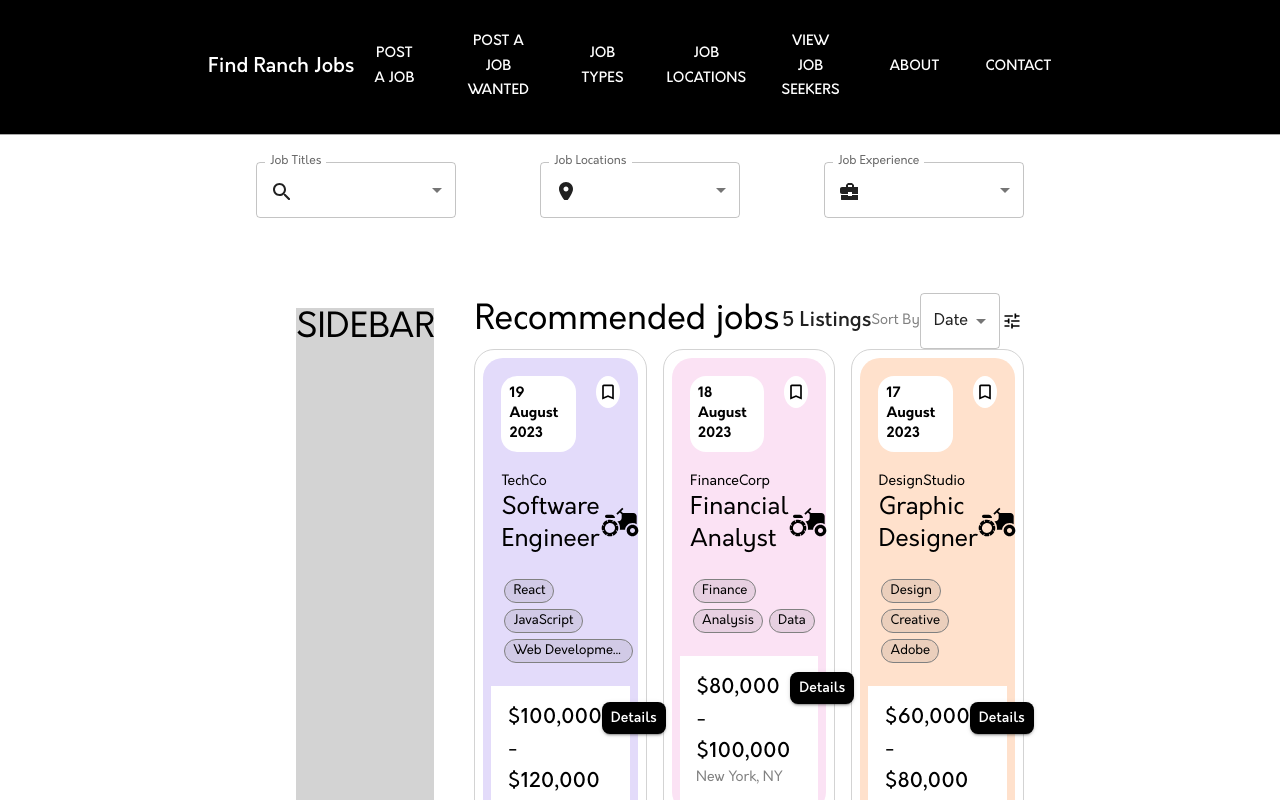
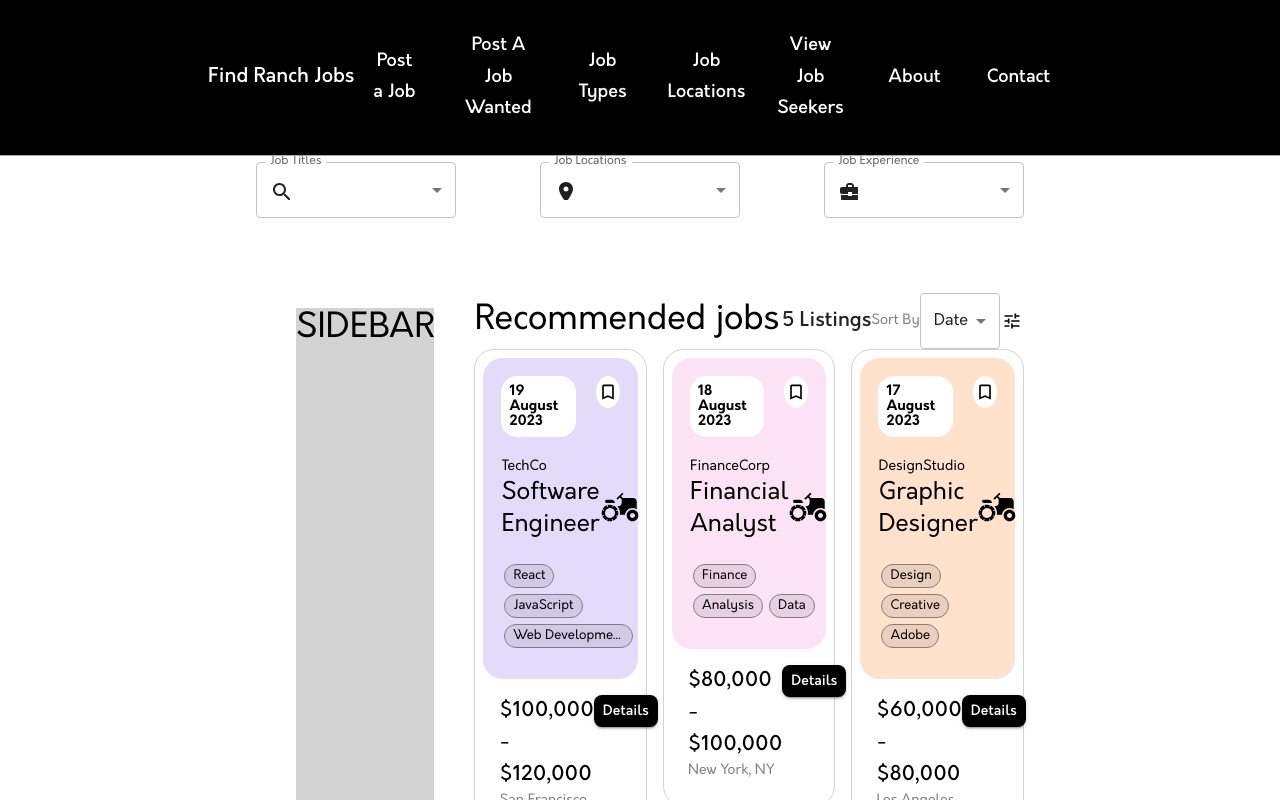
Before and after one commit to jackson-sandland/find-ranch-jobs, a React (Create React App) app: page /dev in a window 1280 px wide. Shown: the top 800 px of the page. Built offline with nearby package versions, Linux system fonts and the light colour scheme.

Commit message:
fix line height in date, move bottom of jobListing cell to outside of inner contents

```diff
--- a/src/components/modules/jobListingsGrid/jobListing.tsx
+++ b/src/components/modules/jobListingsGrid/jobListing.tsx
@@ -81,7 +81,7 @@ const JobListing: FC<JobListingProps> = ({
         <Box bgcolor={backgroundColor} color="black" borderRadius="16px" p={1} sx={{ borderRadius: "20px" }}>
           <Box display="flex" justifyContent="space-between">
             <Box bgcolor="white" borderRadius="16px" p={1} style={{ margin: "10px" }}>
-              <Typography variant="body2" style={{ color: "black", fontWeight: "bold" }}>
+              <Typography variant="body2" style={{ color: "black", fontWeight: "bold", lineHeight: "15px" }}>
                 {renderJobPostingDate()}
               </Typography>
             </Box>
@@ -110,8 +110,8 @@ const JobListing: FC<JobListingProps> = ({
             <AgricultureIcon style={{ fontSize: 40, marginTop: "18px" }} />
           </Box>
           {handleRenderTags()}
-          <Box bgcolor="white" p={2}>
-            <Box display="flex" justifyContent="space-between">
+        </Box>
+        <Box display="flex" justifyContent="space-between" bgcolor="white" p={2}>
           <Box>
             <Typography variant="h6" style={{ color: "black" }}>
               {jobRate}
@@ -135,8 +135,6 @@ const JobListing: FC<JobListingProps> = ({
           </Button>
         </Box>
       </Box>
-        </Box>
-      </Box>
     </Fragment>
   );
 };
--- a/src/layout/TopBar/TopBar.tsx
+++ b/src/layout/TopBar/TopBar.tsx
@@ -1,4 +1,4 @@
-import { Fragment } from "react";
+import { Fragment, useState } from "react";
 import { AppBar, Button, Toolbar, Typography, IconButton } from "@mui/material";
 import { FC, ReactNode } from "react";
 import StarIcon from "@mui/icons-material/Star";
@@ -24,10 +24,19 @@ const buttonTitles = [
  * @component TopBar
  */
 const TopBar: FC<TopBarProps> = ({ endNode, title = "", ...restOfProps }) => {
+  const [selectedButton, setSelectedButton] = useState<number | null>(null);
   const renderButtons = () => {
-    return buttonTitles.map((buttonTitle, index) => (
+    return buttonTitles.map((buttonTitle: string, index: number) => (
       <Fragment key={index}>
-        <Button onClick={() => {}} style={{ color: "white" }}>
+        <Button
+          onClick={() => setSelectedButton(index)}
+          style={{
+            color: "white",
+            textTransform: "none",
+            fontSize: "18px",
+            borderBottom: selectedButton === index ? "2px solid white" : "none",
+          }}
+        >
           {buttonTitle}
         </Button>
         <IconButton>
```
Lines whose indentation alone changed are shown as unchanged.
